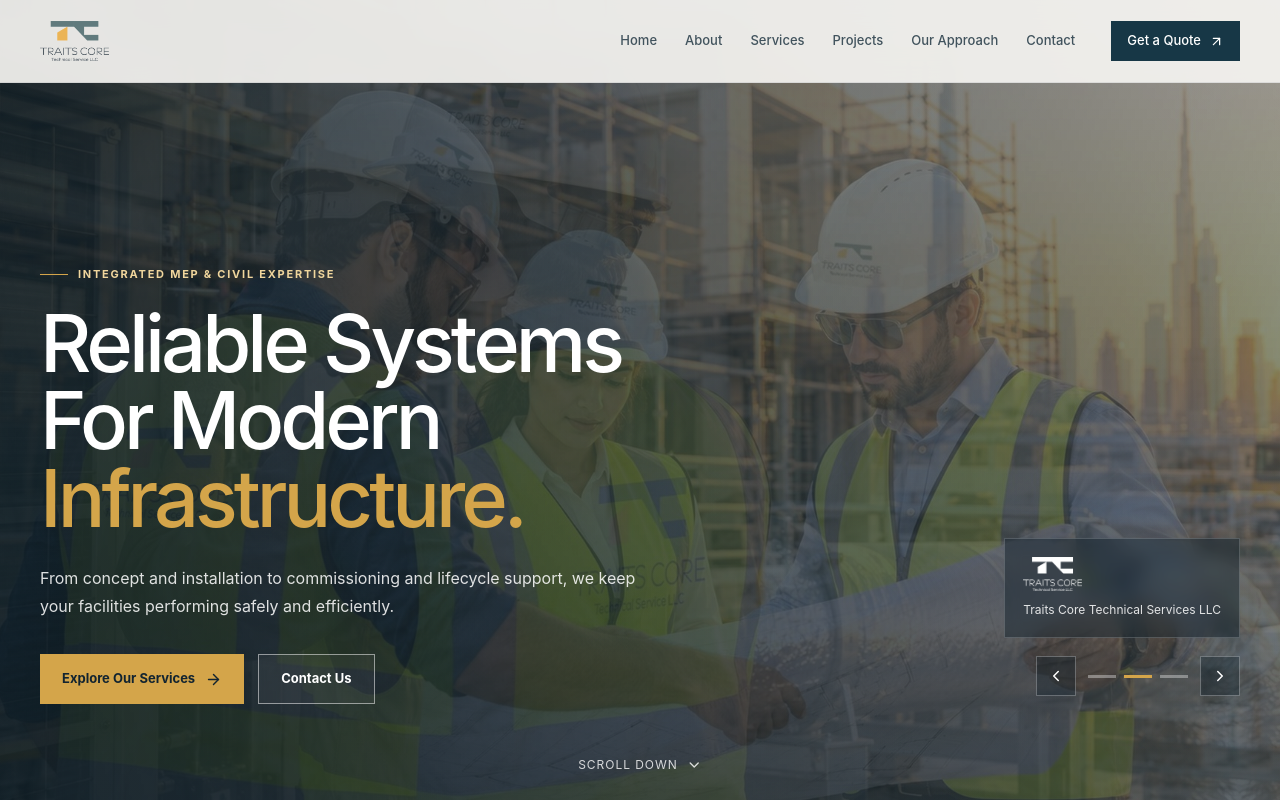
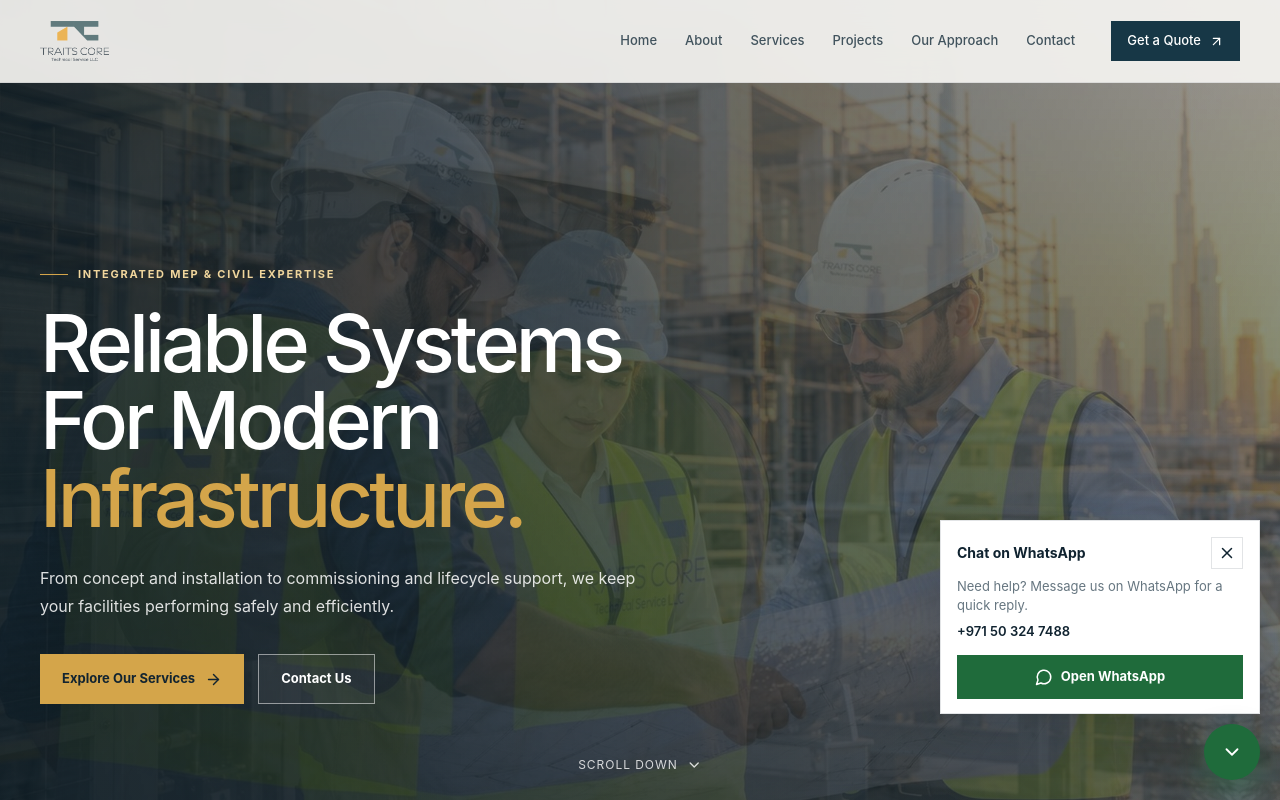
Before and after one commit to Saf-Binaries/traitscore, a React (Vite) app: page / in a window 1280 px wide. Shown: the top 800 px of the page. Built offline with nearby package versions, Linux system fonts and the light colour scheme.

Commit message:
Add sticky WhatsApp popup (promote +971503247488)

```diff
--- a/src/App.jsx
+++ b/src/App.jsx
@@ -14,6 +14,7 @@ import {
   Mail,
   MapPin,
   Menu,
+  MessageCircle,
   ShieldCheck,
   Users,
   Wind,
@@ -197,7 +198,7 @@ function App() {
   const [menuOpen, setMenuOpen] = useState(false)
   const [activeSlide, setActiveSlide] = useState(0)
   const [formMessage, setFormMessage] = useState('')
-
+  const [whatsappOpen, setWhatsappOpen] = useState(true)
   useEffect(() => {
     const timer = window.setInterval(() => {
       setActiveSlide((current) => (current + 1) % heroSlides.length)
@@ -534,6 +535,38 @@ function App() {
           <span>Dubai, UAE</span>
         </div>
       </footer>
+
+      <div className={`wa-fab${whatsappOpen ? ' is-open' : ''}`} aria-live="polite">
+        {whatsappOpen ? (
+          <div className="wa-popup">
+            <div className="wa-popup-head">
+              <span className="wa-popup-title">Chat on WhatsApp</span>
+              <button type="button" className="wa-close" aria-label="Close WhatsApp prompt" onClick={() => setWhatsappOpen(false)}>
+                <X size={18} />
+              </button>
+            </div>
+            <p className="wa-popup-text">Need help? Message us on WhatsApp for a quick reply.</p>
+            <p className="wa-popup-number">+971 50 324 7488</p>
+            <a
+              className="wa-popup-btn"
+              href="https://wa.me/971503247488?text=Hello%2C%20I%20would%20like%20to%20enquire%20about%20your%20services."
+              target="_blank"
+              rel="noreferrer"
+            >
+              <MessageCircle size={18} />
+              Open WhatsApp
+            </a>
+          </div>
+        ) : null}
+        <button
+          type="button"
+          className="wa-toggle"
+          aria-label={whatsappOpen ? 'Hide WhatsApp chat prompt' : 'Show WhatsApp chat prompt'}
+          onClick={() => setWhatsappOpen((v) => !v)}
+        >
+          {whatsappOpen ? <ChevronDown size={22} /> : <MessageCircle size={24} />}
+        </button>
+      </div>
     </div>
   )
 }
--- a/src/index.css
+++ b/src/index.css
@@ -346,6 +346,86 @@ button { cursor: pointer; }
   .about-badge { position: static; margin-top: 14px; width: fit-content; }
   .footer-bottom { flex-direction: column; align-items: flex-start; justify-content: center; padding: 14px 0; }
 }
+.wa-fab {
+  position: fixed;
+  right: 20px;
+  bottom: 20px;
+  z-index: 60;
+  display: flex;
+  flex-direction: column;
+  align-items: flex-end;
+  gap: 10px;
+}
+.wa-popup {
+  width: min(320px, calc(100vw - 40px));
+  background: #fff;
+  border: 1px solid var(--line);
+  box-shadow: 0 18px 44px rgba(16, 35, 48, 0.18);
+  padding: 16px 16px 14px;
+}
+.wa-popup-head {
+  display: flex;
+  align-items: center;
+  justify-content: space-between;
+  gap: 8px;
+  margin-bottom: 8px;
+}
+.wa-popup-title {
+  font-size: 14px;
+  font-weight: 650;
+  color: var(--ink);
+}
+.wa-close {
+  width: 32px;
+  height: 32px;
+  border: 1px solid var(--line);
+  background: #fff;
+  color: var(--ink);
+  display: grid;
+  place-items: center;
+}
+.wa-popup-text {
+  margin: 0 0 6px;
+  font-size: 13px;
+  line-height: 1.5;
+  color: var(--muted);
+}
+.wa-popup-number {
+  margin: 0 0 14px;
+  font-size: 13px;
+  font-weight: 600;
+  color: var(--ink);
+}
+.wa-popup-btn {
+  display: inline-flex;
+  align-items: center;
+  justify-content: center;
+  gap: 8px;
+  width: 100%;
+  min-height: 44px;
+  background: #1f6b3b;
+  color: #fff;
+  font-size: 13px;
+  font-weight: 650;
+}
+.wa-popup-btn:hover {
+  background: #15552f;
+}
+.wa-toggle {
+  width: 56px;
+  height: 56px;
+  border-radius: 999px;
+  border: 0;
+  background: #1f6b3b;
+  color: #fff;
+  display: grid;
+  place-items: center;
+  box-shadow: 0 14px 32px rgba(31, 107, 59, 0.45);
+}
+.wa-toggle:hover {
+  background: #15552f;
+}
+
 @media (prefers-reduced-motion: reduce) {
   *, *::before, *::after { animation-duration: 0.01ms !important; animation-iteration-count: 1 !important; transition-duration: 0.01ms !important; scroll-behavior: auto !important; }
   .reveal { opacity: 1; transform: none; }
```
